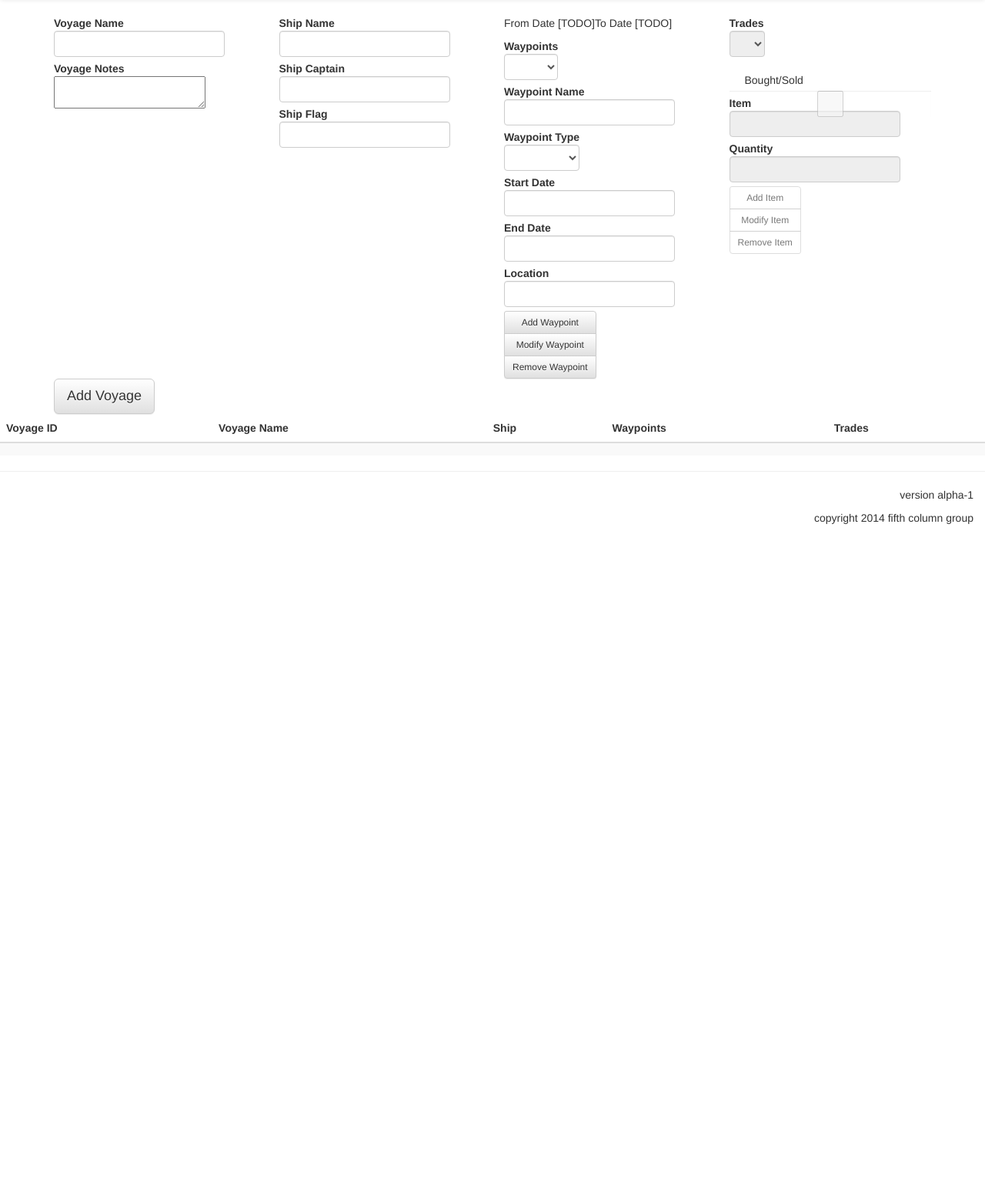
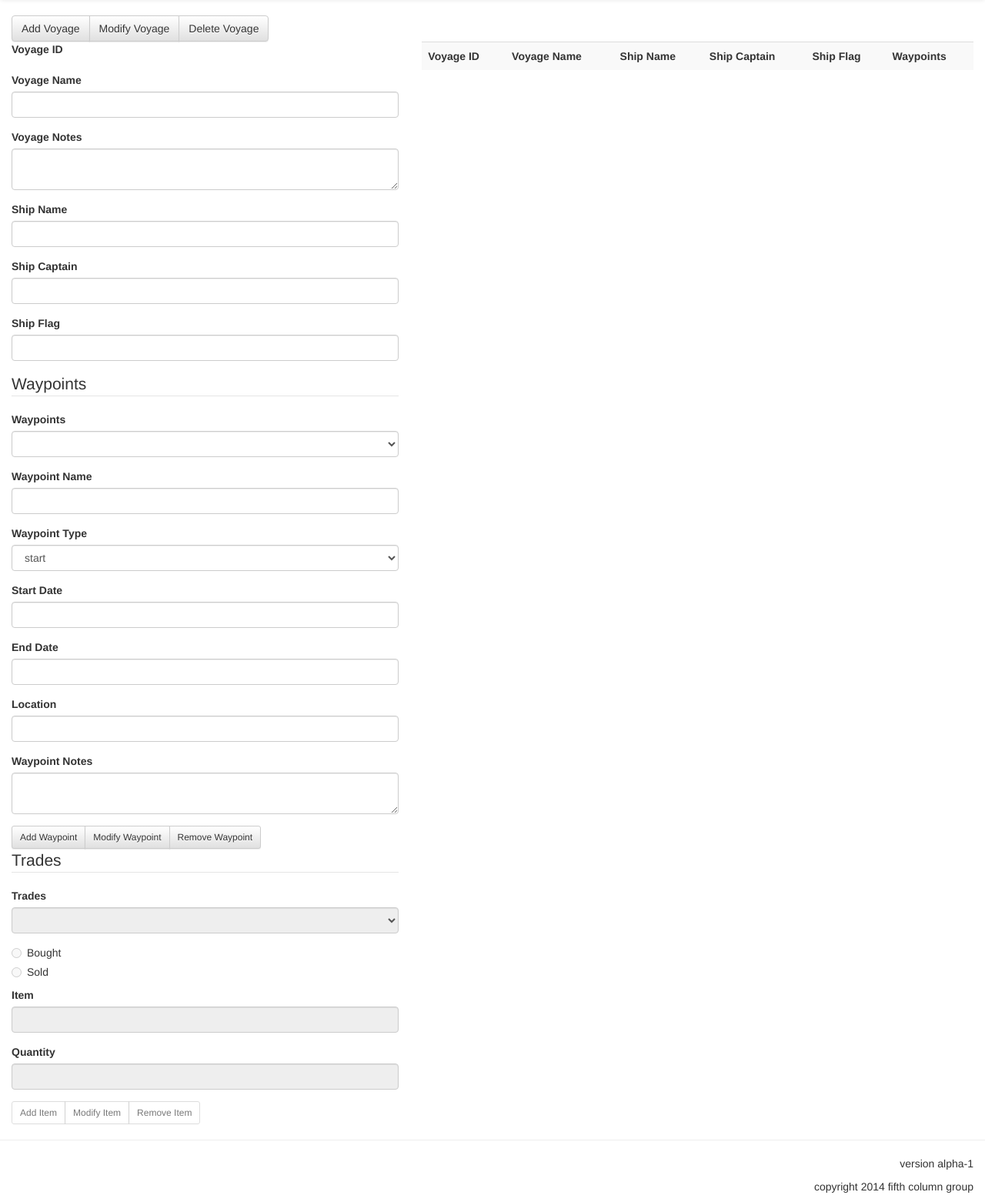
Before and after one commit to cyrex562/JanesVoyages, a Flask app: page /voyages2 in a window 1280 px wide. Shown: the part 142-1704 px from the top of the page at 77% size. Before the commit the page ends 823 px from the top, so only its background shows below. Run offline with Flask 2, Linux system fonts and the light colour scheme; lists and menus that the app fills with data are empty; some libraries are stand-ins or nearby versions.

Commit message:
basic client-side code working

```diff
--- a/templates/voyages2.html
+++ b/templates/voyages2.html
@@ -2,112 +2,143 @@
 {% block body %}
     <script type=text/javascript
             src="{{ url_for('static', filename='js/voyages2.js') }}"></script>
-    <form role="form" action="voyages2" method="post">
-        <div class="container">
+    <div class="container-fluid">
         <div class="row">
-                <div class="col-xs-3">
+            <div class="col-xs-12">
+                <div class="btn-group">
+                    <button class="btn btn-default" id="add_voyage_btn">
+                        Add Voyage
+                    </button>
+                    <button class="btn btn-default" id="modify_voyage_btn">
+                        Modify Voyage
+                    </button>
+                    <button class="btn btn-default" id="delete_voyage_btn">
+                        Delete Voyage
+                    </button>
+                </div>
+            </div>
+        </div>
+        <div class="row">
+            <div class="col-xs-5">
+                {#                <input type="hidden" id="voyage_id">#}
+                <div class="form-group">
+                    <label for="voyage_id">Voyage ID</label>
+                    <span class="form-control-static" id="voyage_id"></span>
+                </div>
                 <fieldset id="voyage_info_sub_form">
-                        <label>Voyage Name<input type="text"
-                                                 class="form-control"
-                                                 name="voyage_name"></label>
-                        <label>Voyage Notes<textarea
-                                name="voyage_notes"></textarea></label>
+                    <div class="form-group">
+                        <label>Voyage Name</label>
+                        <input type="text" class="form-control"
+                               name="voyage_name" id="voyage_name">
+                    </div>
+                    <div class="form-group">
+                        <label>Voyage Notes</label>
+                        <textarea name="voyage_notes" id="voyage_notes"
+                                  class="form-control">
+                        </textarea>
+                    </div>
                 </fieldset>
+                <fieldset id="ship_sub_form">
+                    <div class="form-group">
+                        <label>Ship Name</label>
+                        <input type="text" class="form-control"
+                               name="ship_name" id="ship_name">
                     </div>
-                <div class="col-xs-3">
-                    <fieldset id="ship_sub_form">
-                        <label>Ship Name<input type="text" class="form-control"
-                                               name="ship_name"></label>
-                        <label>Ship Captain<input type="text"
-                                                  class="form-control"
-                                                  name="ship_captain"></label>
-                        <label>Ship Flag<input type="text" class="form-control"
-                                               name="ship_flag"></label>
+                    <div class="form-group">
+                        <label>Ship Captain</label>
+                        <input type="text" class="form-control"
+                               name="ship_captain" id="ship_captain">
+                    </div>
+                    <div class="form-group">
+                        <label>Ship Flag</label>
+                        <input type="text" class="form-control"
+                               name="ship_flag" id="ship_flag">
+                    </div>
                 </fieldset>
-                </div>
-                <div class="col-xs-3">
                 <fieldset id="waypoint_sub_form">
-                        <p>
-                            <span>From Date [TODO]</span><span>To Date [TODO]</span>
-                        </p>
-                        <label>
-                            Waypoints
+                    <legend>Waypoints</legend>
+                    <div class="form-group">
+                        <label for="waypoints">Waypoints</label>
                         <select name="waypoints" class="form-control"
                                 id="waypoints">
-                                <option data-value=""></option>
                         </select>
-                        </label>
-                        <label>
-                            Waypoint Name
-                            <input type="text" name="waypoint_name"
-                                class="form-control" id="waypoint_name">
-                        </label>
-                        <label>
-                            Waypoint Type
+                    </div>
+                    <div class="form-group">
+                        <label for="waypoint_name">Waypoint Name</label>
+                        <input type="text" class="form-control"
+                               id="waypoint_name">
+                    </div>
+                    <div class="form-group">
+                        <label for="waypoint_type">Waypoint Type</label>
                         <select name="waypoint_type" class="form-control"
                                 id="waypoint_type">
-                                <option></option>
+                            <option value="start">start</option>
+                            <option value="stop">stop</option>
+                            <option value="end">end</option>
                         </select>
-                        </label>
-                        <label>
-                            Start Date
-                            <input type="text" name="waypoint_start_date"
-                                class="form-control"
+                    </div>
+                    <div class="form-group">
+                        <label for="waypoint_start_date">Start Date</label>
+                        <input type="text" class="form-control"
                                id="waypoint_start_date">
-                        </label>
-                        <label>
-                            End Date
-                            <input type="text" name="waypoint_end_date"
-                                   class="form-control"
+                    </div>
+                    <div class="form-group">
+                        <label for="waypoint_end_date">End Date</label>
+                        <input type="text" class="form-control"
                                id="waypoint_end_date">
-                        </label>
-                        <label>
-                            Location
-                            <input type="text" class="form-control"
-                                   name="location" id="location">
-                        </label>
-                        <div class="btn-group-vertical btn-group-sm"
-                             role="group">
+                    </div>
+                    <div class="form-group">
+                        <label for="location">Location</label>
+                        <input type="text" class="form-control" id="location">
+                    </div>
+                    <div class="form-group">
+                        <label for="waypoint_notes">Waypoint Notes</label>
+                        <textarea id="waypoint_notes" class="form-control">
+                        </textarea>
+                    </div>
+                    <div class="btn-group btn-group-sm" role="group">
                         <button type="button" class="btn btn-default btn-sm"
-                                    name="add_waypoint"
-                                    id="add_waypoint_btn">Add
-                                Waypoint
+                                name="add_waypoint" id="add_waypoint_btn">
+                            Add Waypoint
                         </button>
                         <button type="button" class="btn btn-default btn-sm"
-                                    name="modify_waypoint">Modify Waypoint
+                                id="modify_waypoint_btn">Modify Waypoint
                         </button>
                         <button type="button" class="btn btn-default btn-sm"
-                                    name="remove_waypoint">Remove
+                                id="delete_waypoint_btn">Remove
                             Waypoint
                         </button>
                     </div>
-                    </fieldset>
+                    <fieldset id="trade_sub_form" disabled>
+                        <legend>Trades</legend>
+                        <div class="form-group">
+                            <label for="trades">Trades</label>
+                            <select id="trades" class="form-control"></select>
                         </div>
-                <div class="col-xs-3">
-                    <fieldset id="trade_sub_form" disabled>
-                        <div class="form-group">
-                            <label>Trades<select name="trades"
-                                                 class="form-control"></select></label>
-                        </div>
-                        <div class="checkbox">
+                        <div class="radio">
                             <label>
-                                Bought/Sold
-                                <input type="checkbox" name="bought_sold"
-                                       class="form-control">
+                                <input type="radio" class="bought_sold"
+                                       name="bought_sold" value="bought">
+                                Bought
                             </label>
                         </div>
+                        <div class="radio">
                             <label>
-                            Item<input type="text" name="item"
+                                <input type="radio" class="bought_sold"
+                                       name="bought_sold" value="sold">
+                                Sold
+                            </label>
+                        </div>
+                        <div class="form-group">
+                            <label>Item</label>
+                            <input type="text" id="item" class="form-control">
+                        </div>
+                        <div class="form-group">
+                            <label>Quantity</label>
+                            <input type="number" min="0" id="quantity"
                                    class="form-control">
-                        </label>
-                        <label>
-                            Quantity
-                            <input type="number" name="quantity"
-                                   class="form-control">
-                        </label>
-
-                        <div class="btn-group-vertical btn-group-sm"
-                             role="group">
+                        </div>
+                        <div class="btn-group btn-group-sm" role="group">
                             <button type="button" class="btn btn-default btn-sm"
                                     name="add_item">
                                 Add Item
@@ -122,39 +153,20 @@
                             </button>
                         </div>
                     </fieldset>
+                </fieldset>
+            </div>
+            <div class="col-xs-7">
+                <table class="table table-striped" id="voyages_table">
+                    <tr id="table_top_row">
+                        <th>Voyage ID</th>
+                        <th>Voyage Name</th>
+                        <th>Ship Name</th>
+                        <th>Ship Captain</th>
+                        <th>Ship Flag</th>
+                        <th>Waypoints</th>
+                    </tr>
+                </table>
             </div>
         </div>
-            <div class="row">
-                <div class="col-xs-5">
-                    <button type="submit" class="btn btn-default btn-lg">Add
-                        Voyage
-                    </button>
-                </div>
-
-            </div>
-        </div>
-    </form>
-    <div>
-        <table class="table table-striped">
-            <thead>
-            <tr>
-                <th>Voyage ID</th>
-                <th>Voyage Name</th>
-                <th>Ship</th>
-                <th>Waypoints</th>
-                <th>Trades</th>
-            </tr>
-            </thead>
-            <tbody>
-            <!-- todo: for loop iterate over voyage documents -->
-            <tr>
-                <td></td>
-                <td></td>
-                <td></td>
-                <td></td>
-                <td></td>
-            </tr>
-            </tbody>
-        </table>
     </div>
 {% endblock %}
```
Lines whose indentation alone changed are shown as unchanged.
